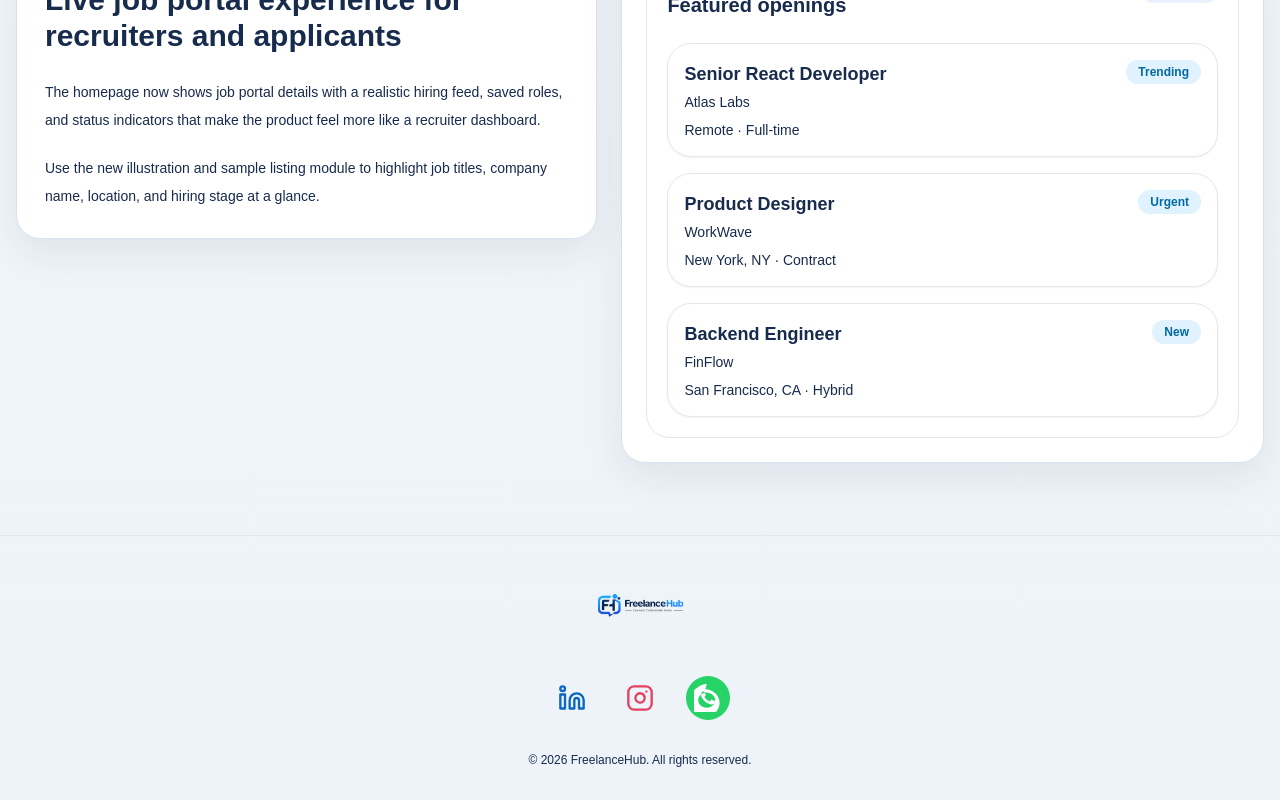
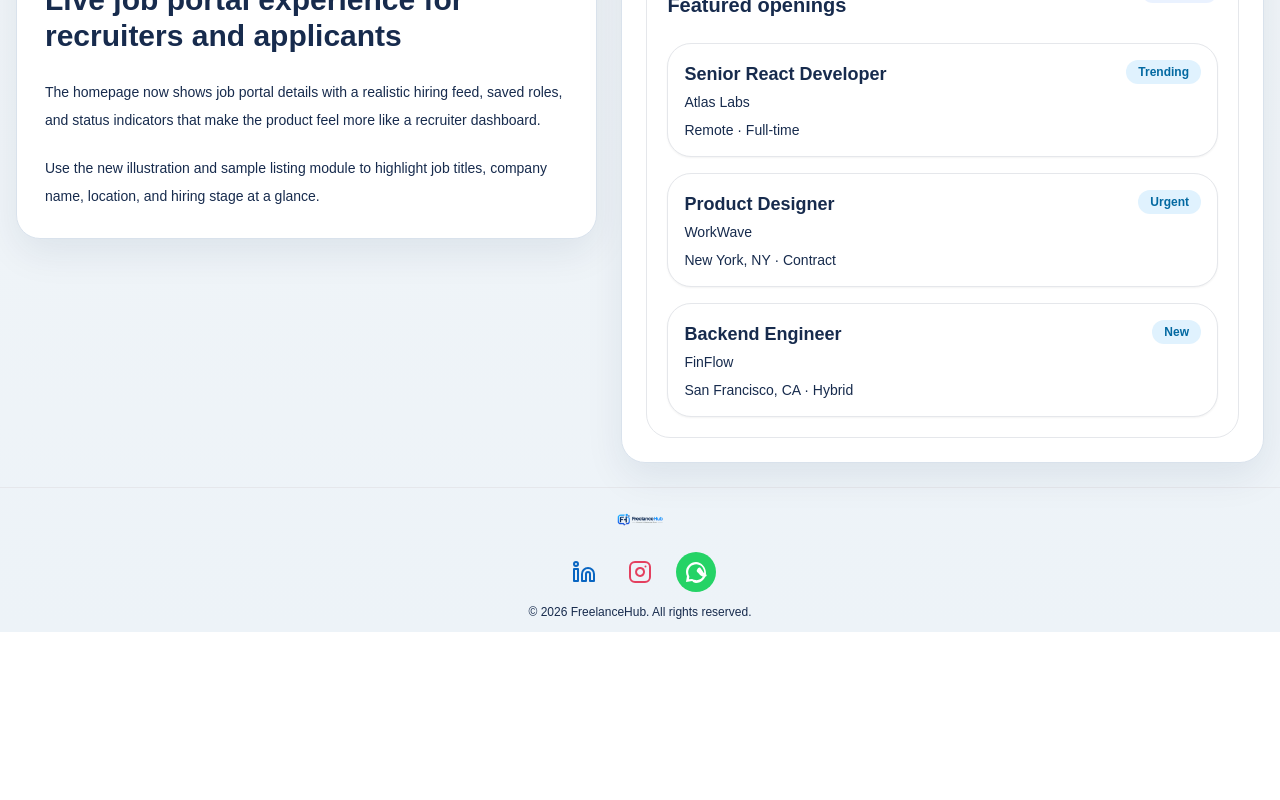
Before and after one commit to Hiren6217/Freelance-Hub, a Next.js app in the folder frontend/: page / in a window 1280 px wide. Shown: the part 1505-2305 px from the top of the page. After the commit the page ends 2137 px from the top, so only its background shows below. Built offline with nearby package versions, Linux system fonts and the light colour scheme.

Commit message:
Make footer compact and fix WhatsApp logo to official design

```diff
--- a/frontend/app/components/Footer.tsx
+++ b/frontend/app/components/Footer.tsx
@@ -2,13 +2,13 @@
 
 import Link from 'next/link';
 import Image from 'next/image';
-import { Linkedin, Instagram } from 'lucide-react';
+import { Linkedin, Instagram, Send } from 'lucide-react';
 
 export default function Footer() {
   return (
-    <footer className="mt-12 border-t border-slate-200 bg-slate-50 py-8">
+    <footer className="border-t border-slate-200 bg-slate-50 py-3">
       <div className="mx-auto max-w-7xl px-4">
-        <div className="flex flex-col items-center gap-8">
+        <div className="flex flex-col items-center gap-3">
           {/* Logo section */}
           <Link href="/" className="flex items-center">
             <Image
@@ -16,13 +16,13 @@
               alt="FreelanceHub"
               width={400}
               height={110}
-              style={{ width: '280px', height: '76px', objectFit: 'contain' }}
-              className="w-[280px] h-[76px] md:w-[400px] md:h-[110px]"
+              style={{ width: '150px', height: '40px', objectFit: 'contain' }}
+              className="w-[150px] h-[40px] md:w-[200px] md:h-[55px]"
             />
           </Link>
 
           {/* Social media links with brand colors */}
-          <div className="flex items-center gap-6">
+          <div className="flex items-center gap-4">
             <Link
               href="https://www.linkedin.com/company/freelancehub"
               target="_blank"
@@ -33,7 +33,7 @@
               onMouseEnter={(e) => (e.currentTarget.style.backgroundColor = '#0A66C2', e.currentTarget.style.color = 'white')}
               onMouseLeave={(e) => (e.currentTarget.style.backgroundColor = 'transparent', e.currentTarget.style.color = '#0A66C2')}
             >
-              <Linkedin size={28} />
+              <Linkedin size={24} />
             </Link>
             <Link
               href="https://www.instagram.com/freelancehub"
@@ -45,7 +45,7 @@
               onMouseEnter={(e) => (e.currentTarget.style.backgroundColor = '#E4405F', e.currentTarget.style.color = 'white')}
               onMouseLeave={(e) => (e.currentTarget.style.backgroundColor = 'transparent', e.currentTarget.style.color = '#E4405F')}
             >
-              <Instagram size={28} />
+              <Instagram size={24} />
             </Link>
             <Link
               href="https://wa.me/1234567890"
@@ -57,8 +57,8 @@
               onMouseEnter={(e) => (e.currentTarget.style.opacity = '0.85')}
               onMouseLeave={(e) => (e.currentTarget.style.opacity = '1')}
             >
-              <svg width="28" height="28" viewBox="0 0 24 24" fill="currentColor" xmlns="http://www.w3.org/2000/svg">
-                <path d="M17.472 14.382c-.297-.149-1.758-.867-2.03-.967-.273-.099-.471-.148-.67.15-.197.297-.767.966-.94 1.164-.173.199-.347.223-.644.075-.297-.15-1.255-.463-2.39-1.475-.883-.788-1.48-1.761-1.653-2.059-.173-.297-.018-.458.13-.606.134-.133.298-.347.446-.52.149-.174.198-.298.298-.497.099-.198.05-.371-.025-.52-.075-.149-.669-1.612-.916-2.207-.242-.579-.487-.5-.67-.51-.173-.008-.371-.01-.57-.01-.198 0-.52.074-.792.372-.272.297-1.04 1.016-1.04 2.479 0 1.462 1.065 2.875 1.213 3.074.149.198 2.096 3.2 5.076 4.487.709.306 1.262.489 1.694.625.712.227 1.36.195 1.871.118.571-.085 1.758-.719 2.006-1.413.248-.694.248-1.289.173-1.413-.074-.124-.272-.198-.57-.347m-5.421-7.403h-.004a9.87 9.87 0 00-5.031 1.378c-1.567.905-2.845 2.477-3.257 4.164-.412 1.688-.113 3.39.859 4.814.528.738 1.449 1.494 2.59 2.065 1.141.57 2.379.855 3.654.855 1.274 0 2.512-.285 3.654-.855 1.141-.571 2.062-1.327 2.591-2.065.972-1.424 1.27-3.126.858-4.814-.412-1.687-1.69-3.259-3.257-4.164a9.87 9.87 0 00-5.117-1.378m0-2.382c3.15 0 6.212 1.22 8.613 3.422 2.402 2.202 3.748 5.188 3.748 8.295 0 3.108-1.346 6.093-3.748 8.295-2.401 2.202-5.463 3.422-8.613 3.422-2.315 0-4.606-.613-6.613-1.777l-7.613 2.236 2.256-7.526c-1.228-2.046-1.886-4.375-1.886-6.85 0-3.107 1.346-6.093 3.748-8.295C4.788 1.22 7.85 0 11 0z"/>
+              <svg width="24" height="24" viewBox="0 0 24 24" fill="white" xmlns="http://www.w3.org/2000/svg">
+                <path d="M12 2C6.48 2 2 6.48 2 12c0 1.54.36 3 .97 4.29L2 22l6.29-.98C9.24 22.37 10.61 23 12 23c5.52 0 10-4.48 10-10S17.52 2 12 2zm0 18c-1.41 0-2.73-.35-3.88-.95l-.28-.15-2.89.45.46-2.89-.15-.27c-.67-1.16-1.06-2.49-1.06-3.91 0-4.41 3.59-8 8-8s8 3.59 8 8-3.59 8-8 8zm4.3-12.3l-.55-.09c-.55-.1-1.23.12-1.75.73-.39.46-.62 1.05-1.18 1.95-.31.55-.15.98.22 1.42.22.25.49.55.77.77.22.16.34.27.52.45.3.3.56.57.9 1.05.39.55 1.03 1.35 2.37 2.13 1.78 1.04 2.85.85 3.29.8.44-.04 1.42-.58 1.62-1.13.2-.56.2-1.03.14-1.13-.06-.1-.22-.16-.46-.27-.55-.27-1.42-.7-1.97-.9zm0 0"/>
               </svg>
             </Link>
           </div>
```
